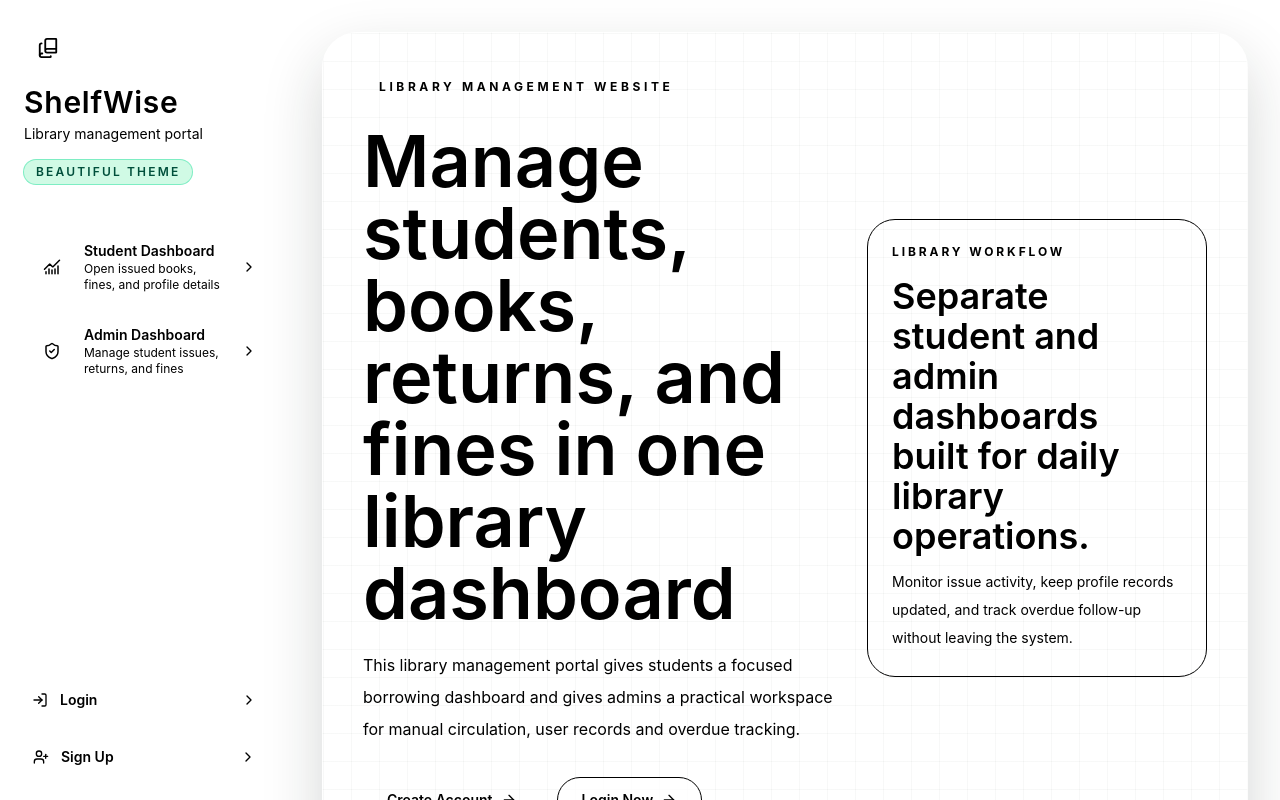
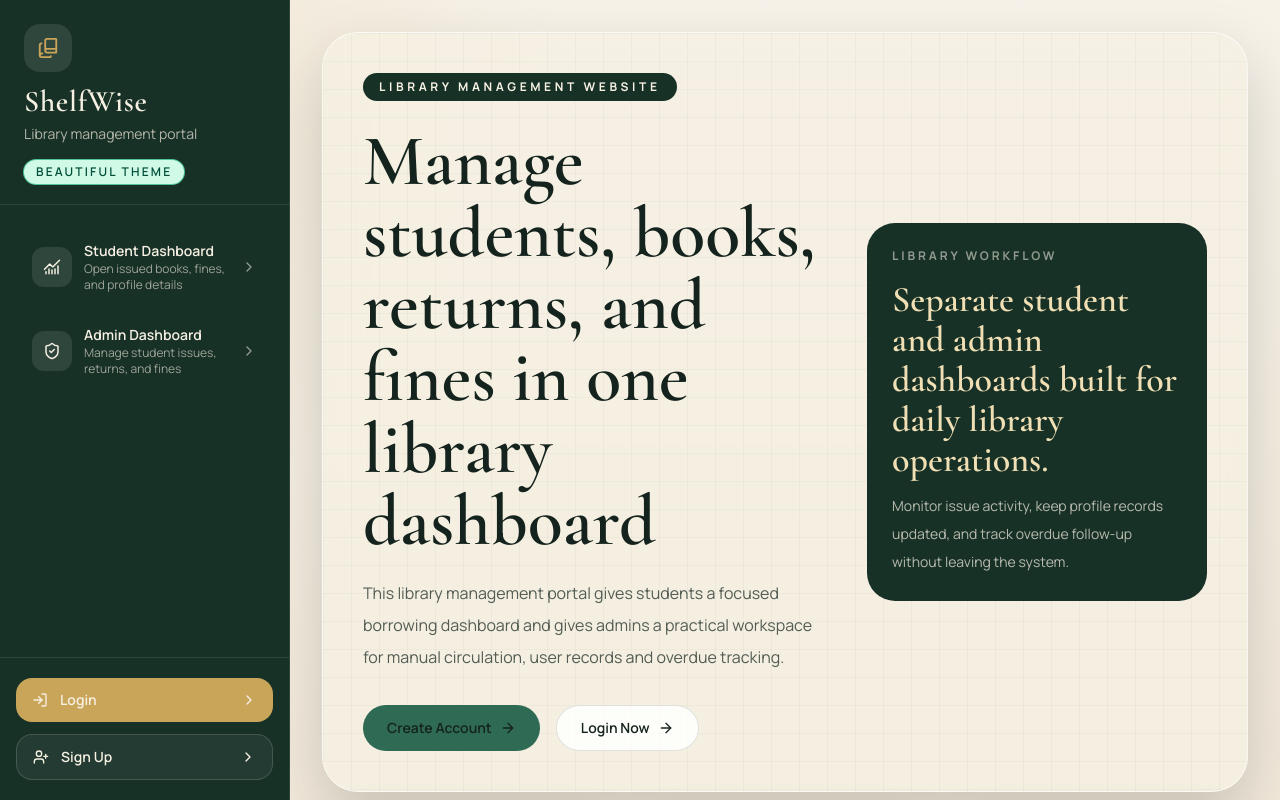
Before and after one commit to kawsar-ahmed-rahim/LibraryManagement, a React (Vite) app in the folder frontend/: page / in a window 1280 px wide. Shown: the top 800 px of the page. Built offline with nearby package versions, Linux system fonts and the light colour scheme.

Commit message:
completed index.css

```diff
--- a/frontend/src/index.css
+++ b/frontend/src/index.css
@@ -1 +1,74 @@
+@import url("https://fonts.googleapis.com/css2?family=Cormorant+Garamond:wght@500;600;700&family=Manrope:wght@400;500;600;700;800&family=Space+Grotesk:wght@500;600;700&display=swap");
 @import "tailwindcss";
+
+@theme {
+  --color-library-ink: #14231d;
+  --color-library-panel: #183127;
+  --color-library-panel-soft: #234133;
+  --color-library-panel-deep: #2b4a3a;
+  --color-library-gold: #c9a55a;
+  --color-library-gold-deep: #db8d30;
+  --color-library-gold-soft: #f0dfb4;
+  --color-library-paper: #f6f0e3;
+  --color-library-paper-deep: #e8decb;
+  --color-library-paper-strong: #f7f2e9;
+  --color-library-paper-warm: #efe4d3;
+  --color-library-mist: #edf4ef;
+  --color-library-danger: #a54943;
+  --color-library-success: #2f6a54;
+  --color-library-success-soft: #3d8366;
+  --font-display: "Cormorant Garamond", serif;
+  --font-body: "Manrope", sans-serif;
+  --font-numeric: "Space Grotesk", sans-serif;
+  --shadow-library: 0 25px 60px rgba(20, 35, 29, 0.18);
+  --shadow-library-soft: 0 18px 40px rgba(20, 35, 29, 0.08);
+  --shadow-library-medium: 0 20px 44px rgba(20, 35, 29, 0.2);
+  --shadow-library-strong: 0 24px 60px rgba(20, 35, 29, 0.22);
+  --shadow-library-panel: 0 20px 42px rgba(20, 35, 29, 0.08);
+  --shadow-library-card: 0 16px 36px rgba(20, 35, 29, 0.08);
+  --shadow-library-chip: 0 10px 24px rgba(20, 35, 29, 0.14);
+}
+
+:root {
+  color: var(--color-library-ink);
+  background:
+    radial-gradient(circle at top left, rgba(201, 165, 90, 0.18), transparent 32%),
+    linear-gradient(180deg, #f7f2e9 0%, #efe4d3 100%);
+  font-family: var(--font-body);
+}
+
+* {
+  box-sizing: border-box;
+}
+
+html {
+  scroll-behavior: smooth;
+}
+
+body {
+  min-width: 320px;
+  min-height: 100vh;
+  margin: 0;
+  background:
+    radial-gradient(circle at top left, rgba(201, 165, 90, 0.18), transparent 32%),
+    linear-gradient(180deg, #f7f2e9 0%, #efe4d3 100%);
+  color: var(--color-library-ink);
+  font-family: var(--font-body);
+}
+
+a {
+  color: inherit;
+  text-decoration: none;
+}
+
+button,
+input,
+select,
+textarea {
+  font: inherit;
+}
+
+#root {
+  min-height: 100vh;
+  overflow-x: hidden;
+}
```
